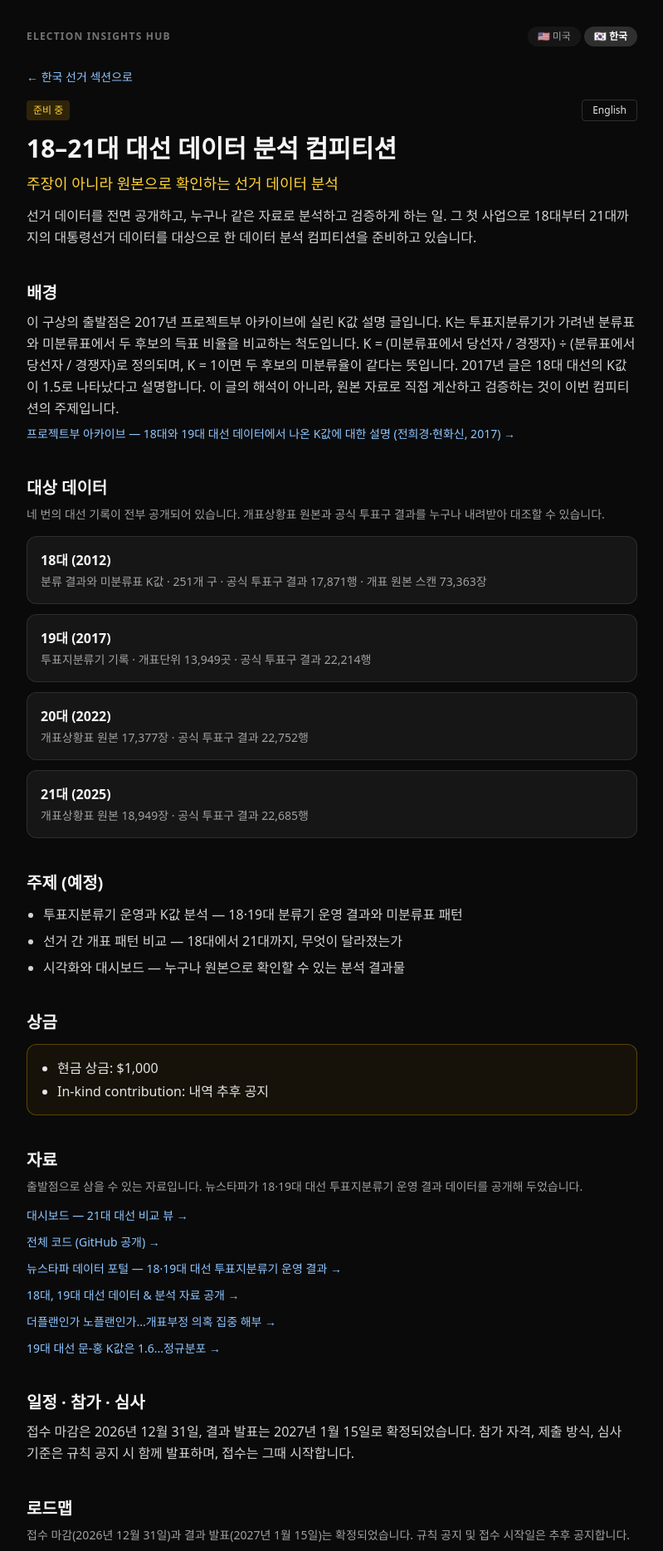
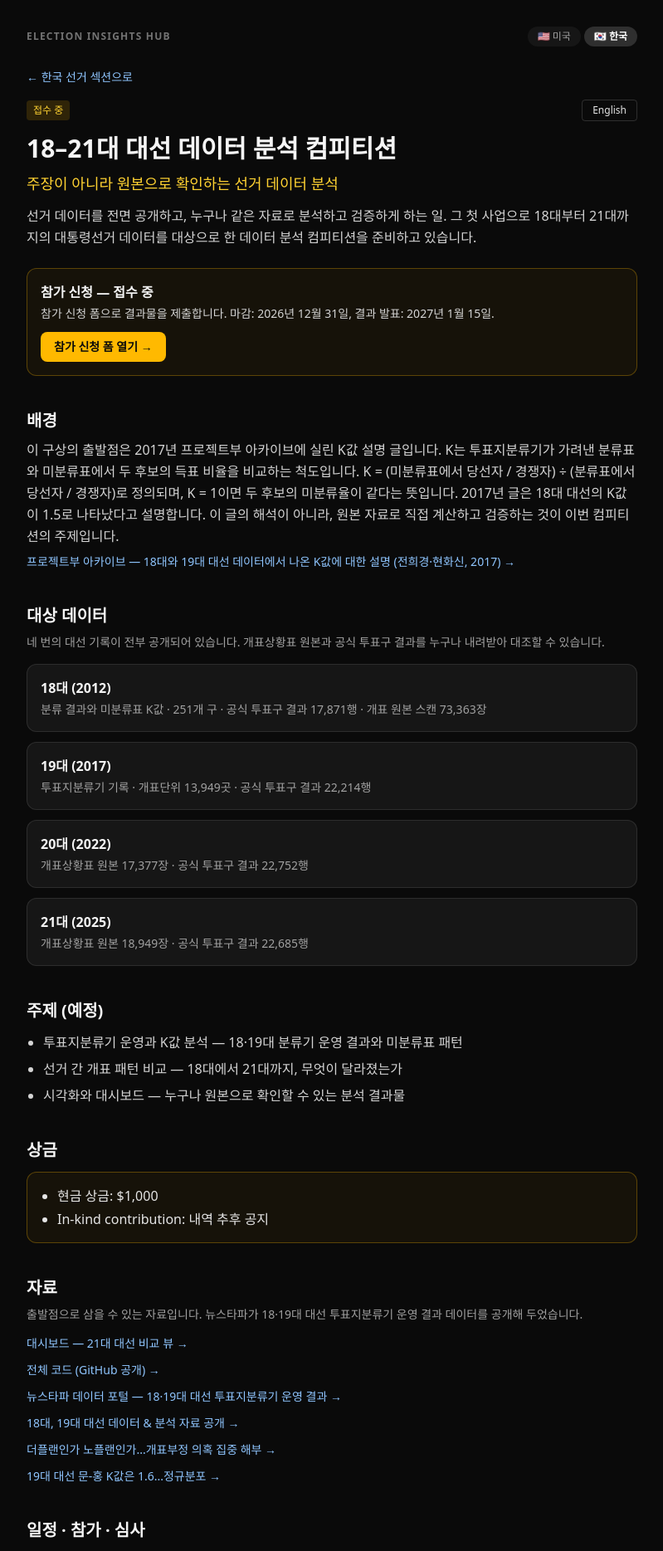
Before and after one commit to sechan9999/us-election-insight-hub, a Next.js app: page /kr/competition in a window 1280 px wide. Shown: the top 1869 px of the page at 83% size, without its empty margins (240-1039 px from the left). Built offline with nearby package versions, Linux system fonts and the light colour scheme.

Commit message:
Competition tab: entries open
Status badge + /kr card now 'accepting entries'; Apply box links
the entry Google Form; schedule body and roadmap phase 3 updated
to entries open (rules/eligibility/judging criteria still TBD).
Deadline Dec 31, 2026, winners Jan 15, 2027 unchanged.

```diff
--- a/app/kr/competition/page.tsx
+++ b/app/kr/competition/page.tsx
@@ -1,10 +1,10 @@
-// Data analysis competition announcement (in preparation): analyzing the
+// Data analysis competition announcement (entries open): analyzing the
 // 18th–21st Korean presidential election data from the same public materials
-// and verifying every figure against the originals. Draft page — deadline
-// (Dec 31, 2026) and winners announcement (Jan 15, 2027) are confirmed;
-// eligibility, submission method, judging criteria, in-kind prize details,
-// rules announcement, and entries-open dates are TBD and marked as such.
-// Nothing here presents entries as open. Project Boo is NOT named as a
+// and verifying every figure against the originals. Deadline (Dec 31, 2026)
+// and winners announcement (Jan 15, 2027) are confirmed; eligibility,
+// submission method, judging criteria, in-kind prize details, and rules
+// announcement are TBD and marked as such. Entries are accepted via the
+// Google Form linked in the Apply box. Project Boo is NOT named as a
 // co-host: the co-host proposal was drafted but never sent, so the
 // organizer is OhMyCode LLC only.
 
@@ -25,7 +25,7 @@ const DESCRIPTION: Record<Lang, string> = {
 
 const S = {
   back: { ko: '한국 선거 섹션으로', en: 'Back to the Korea section' },
-  status: { ko: '준비 중', en: 'In preparation' },
+  status: { ko: '접수 중', en: 'Accepting entries' },
   heading: {
     ko: '18–21대 대선 데이터 분석 컴피티션',
     en: '18th–21st Presidential Election Data Analysis Competition',
@@ -61,8 +61,8 @@ const S = {
   },
   scheduleHeading: { ko: '일정 · 참가 · 심사', en: 'Schedule · eligibility · judging' },
   scheduleBody: {
-    ko: '접수 마감은 2026년 12월 31일, 결과 발표는 2027년 1월 15일로 확정되었습니다. 참가 자격, 제출 방식, 심사 기준은 규칙 공지 시 함께 발표하며, 접수는 그때 시작합니다.',
-    en: 'Submission deadline is December 31, 2026, and winners will be announced January 15, 2027. Eligibility, submission method, and judging criteria will be announced with the rules; entries open then.',
+    ko: '접수 중입니다. 참가 신청 폼으로 제출하며, 마감은 2026년 12월 31일, 결과 발표는 2027년 1월 15일입니다. 참가 자격, 제출 방식, 심사 기준은 추후 공지합니다.',
+    en: 'Entries are open now via the entry form. Submission deadline is December 31, 2026, and winners will be announced January 15, 2027. Eligibility, submission method, and judging criteria will be announced later.',
   },
   roadmapHeading: { ko: '로드맵', en: 'Roadmap' },
   roadmapIntro: {
@@ -71,6 +71,12 @@ const S = {
   },
   roadmapNow: { ko: '진행 중', en: 'In progress' },
   roadmapTbd: { ko: '추후 공지', en: 'TBD' },
+  applyHeading: { ko: '참가 신청 — 접수 중', en: 'Apply — entries open' },
+  applyBody: {
+    ko: '참가 신청 폼으로 결과물을 제출합니다. 마감: 2026년 12월 31일, 결과 발표: 2027년 1월 15일.',
+    en: 'Submit your entry via the entry form. Deadline: December 31, 2026. Winners announced January 15, 2027.',
+  },
+  applyButton: { ko: '참가 신청 폼 열기 →', en: 'Open the entry form →' },
   organizerHeading: { ko: '주최', en: 'Organizer' },
   organizerBody: {
     ko: 'Electoral Insights Hub (OhMyCode LLC). 협력 기관은 추후 공지합니다.',
@@ -134,10 +140,10 @@ const ROADMAP: RoadmapPhase[] = [
   {
     title: { ko: '3. 접수 시작', en: '3. Entries open' },
     desc: {
-      ko: '규칙 공지와 함께 접수를 받기 시작합니다.',
-      en: 'Entries open when the rules are announced.',
+      ko: '접수 중입니다. 참가 신청 폼으로 제출합니다. 규칙(참가 자격·심사 기준)은 추후 공지합니다.',
+      en: 'Entries are open now via the entry form. Rules (eligibility, judging criteria) will be announced.',
     },
-    now: false,
+    now: true,
   },
   {
     title: { ko: '4. 제출 마감', en: '4. Submission deadline' },
@@ -289,6 +295,19 @@ export default async function CompetitionPage({
         <p className="mt-2 text-lg font-medium text-amber-300">{tr(lang, 'theme')}</p>
         <p className="mt-3 leading-relaxed text-neutral-300">{tr(lang, 'intro')}</p>
 
+        <div className="mt-6 rounded-xl border border-amber-400/30 bg-amber-400/5 p-4">
+          <div className="font-semibold">{tr(lang, 'applyHeading')}</div>
+          <p className="mt-1 text-sm text-neutral-300">{tr(lang, 'applyBody')}</p>
+          <a
+            href="https://forms.gle/97UHnHhM1gMDAuQH8"
+            target="_blank"
+            rel="noopener noreferrer"
+            className="mt-3 inline-block rounded-lg bg-amber-400 px-4 py-2 text-sm font-semibold text-neutral-950 hover:bg-amber-300"
+          >
+            {tr(lang, 'applyButton')}
+          </a>
+        </div>
+
         <h2 className="mt-10 text-xl font-bold">{tr(lang, 'backgroundHeading')}</h2>
         <p className="mt-2 leading-relaxed text-neutral-300">{tr(lang, 'backgroundBody')}</p>
         <a
--- a/app/kr/page.tsx
+++ b/app/kr/page.tsx
@@ -42,7 +42,7 @@ const S = {
     en: 'Ask in Korean or English — turnout, vote share, swing and margins are fetched live from BigQuery. Every number comes from a tool call; citations are the archive index pages.',
   },
   agentCta: { ko: '에이전트에게 묻기 →', en: 'Ask the agent →' },
-  compTitle: { ko: '🏆 데이터 분석 컴피티션 (준비 중)', en: '🏆 Data analysis competition (in preparation)' },
+  compTitle: { ko: '🏆 데이터 분석 컴피티션 (접수 중)', en: '🏆 Data analysis competition (accepting entries)' },
   compBody: {
     ko: '18–21대 대선 데이터를 같은 공개 자료로 분석하고 원본으로 검증하는 컴피티션. 상금 $1,000 + in-kind contribution.',
     en: 'A competition to analyze the 18th–21st election data from the same public materials and verify every figure against the originals. Prizes: $1,000 + in-kind contribution.',
```
